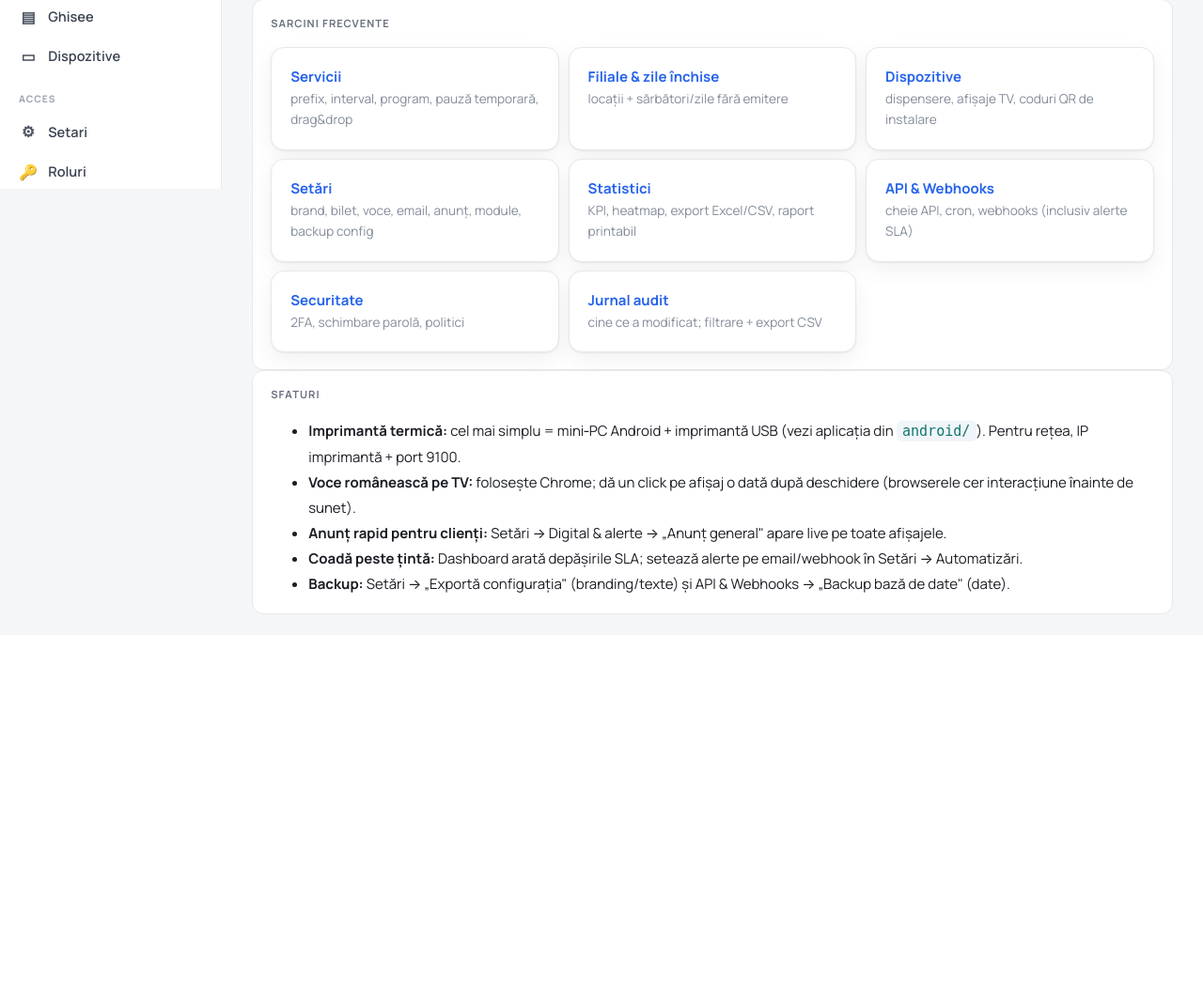
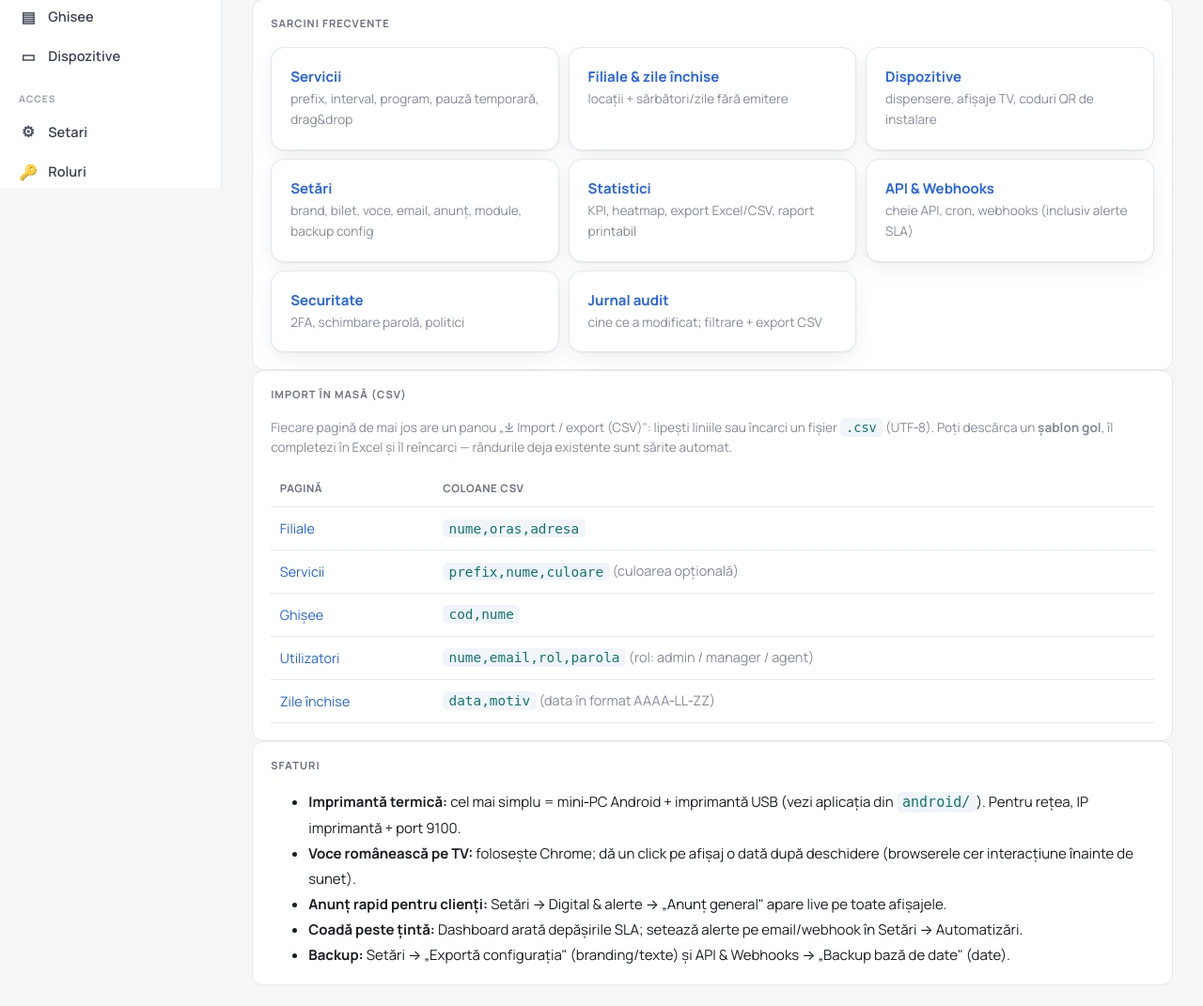
Before and after one commit to buzoianufamily/bon-de-ordine, a PHP site: page /admin/help in a window 1280 px wide. Shown: the part 599-1670 px from the top of the page at 94% size. Before the commit the page ends 1253 px from the top, so only its background shows below. Run offline with PHP 8.4, Linux system fonts and the light colour scheme; the visitor is signed in with stand-in values (Sample User, id 1); data that the repository does not hold is empty; some libraries are stand-ins or nearby versions.

Commit message:
Help: documentează formatele de import CSV
Adaugă un panou 'Import în masă (CSV)' pe pagina Ajutor cu tabelul tuturor
celor cinci formate (filiale, servicii, ghișee, utilizatori, zile închise)
și fluxul șablon → Excel → reîncărcare. Referință discoverabilă pentru admini.
Test HTTP: pagina de ajutor conține specificația formatelor.

```diff
--- a/app/views/admin/help.php
+++ b/app/views/admin/help.php
@@ -46,6 +46,19 @@ $ver = defined('APP_SCHEMA_VERSION') ? APP_SCHEMA_VERSION : '—';
 </div>
 
 <div class="panel">
+  <h4>Import în masă (CSV)</h4>
+  <p class="muted" style="margin-top:0;font-size:.85rem">Fiecare pagină de mai jos are un panou „⤓ Import / export (CSV)": lipești liniile sau încarci un fișier <code>.csv</code> (UTF‑8). Poți descărca un <strong>șablon gol</strong>, îl completezi în Excel și îl reîncarci — rândurile deja existente sunt sărite automat.</p>
+  <table>
+    <thead><tr><th>Pagină</th><th>Coloane CSV</th></tr></thead>
+    <tr><td><a href="<?= e(url('admin/branches')) ?>">Filiale</a></td><td><code>nume,oras,adresa</code></td></tr>
+    <tr><td><a href="<?= e(url('admin/services')) ?>">Servicii</a></td><td><code>prefix,nume,culoare</code> <span class="muted">(culoarea opțională)</span></td></tr>
+    <tr><td><a href="<?= e(url('admin/counters')) ?>">Ghișee</a></td><td><code>cod,nume</code></td></tr>
+    <tr><td><a href="<?= e(url('admin/users')) ?>">Utilizatori</a></td><td><code>nume,email,rol,parola</code> <span class="muted">(rol: admin / manager / agent)</span></td></tr>
+    <tr><td><a href="<?= e(url('admin/closures')) ?>">Zile închise</a></td><td><code>data,motiv</code> <span class="muted">(data în format AAAA‑LL‑ZZ)</span></td></tr>
+  </table>
+</div>
+
+<div class="panel">
   <h4>Sfaturi</h4>
   <ul style="line-height:1.8;margin:0">
     <li><strong>Imprimantă termică:</strong> cel mai simplu = mini‑PC Android + imprimantă USB (vezi aplicația din <code>android/</code>). Pentru rețea, IP imprimantă + port 9100.</li>
```
Also changed, not shown: 1 other file.
